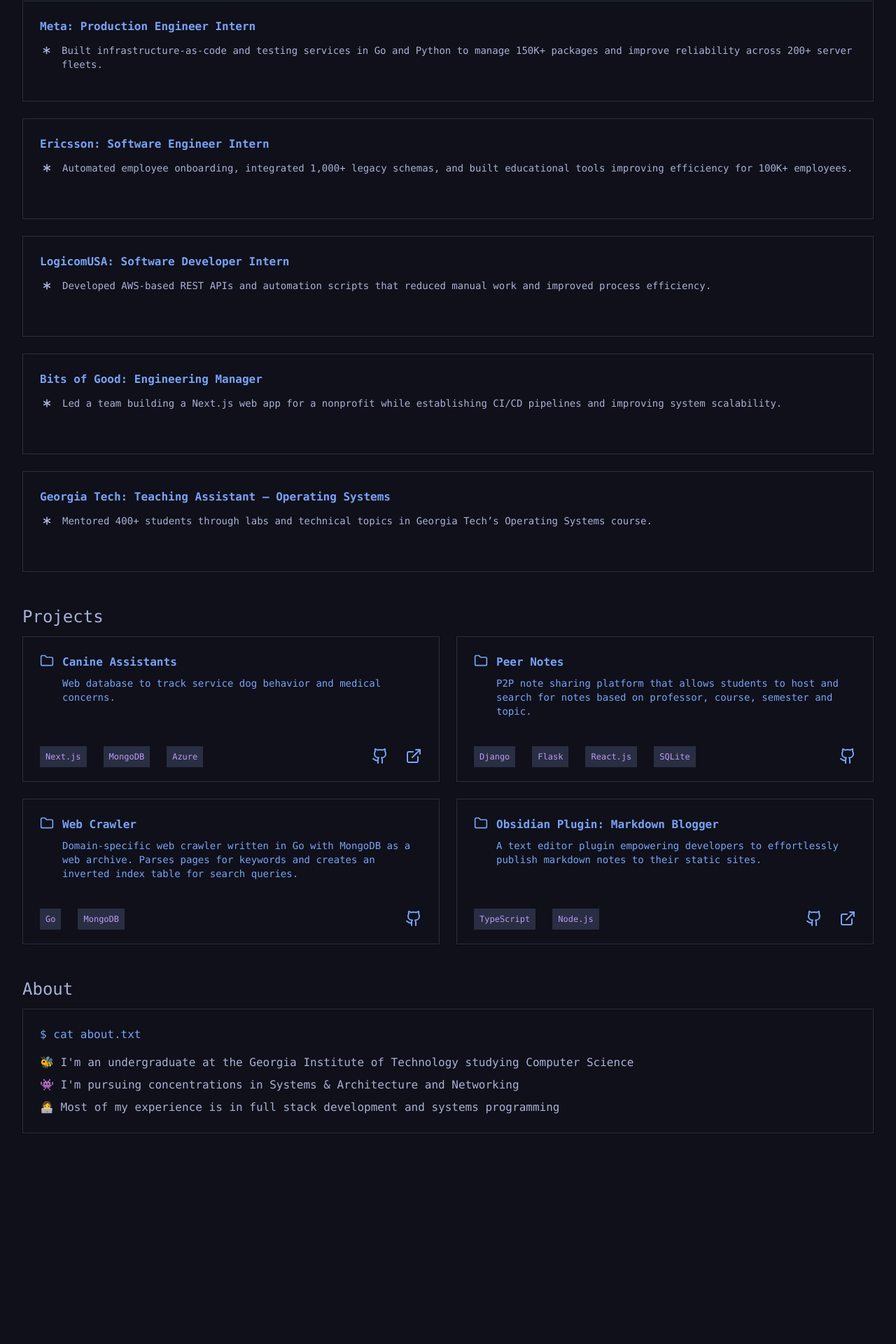
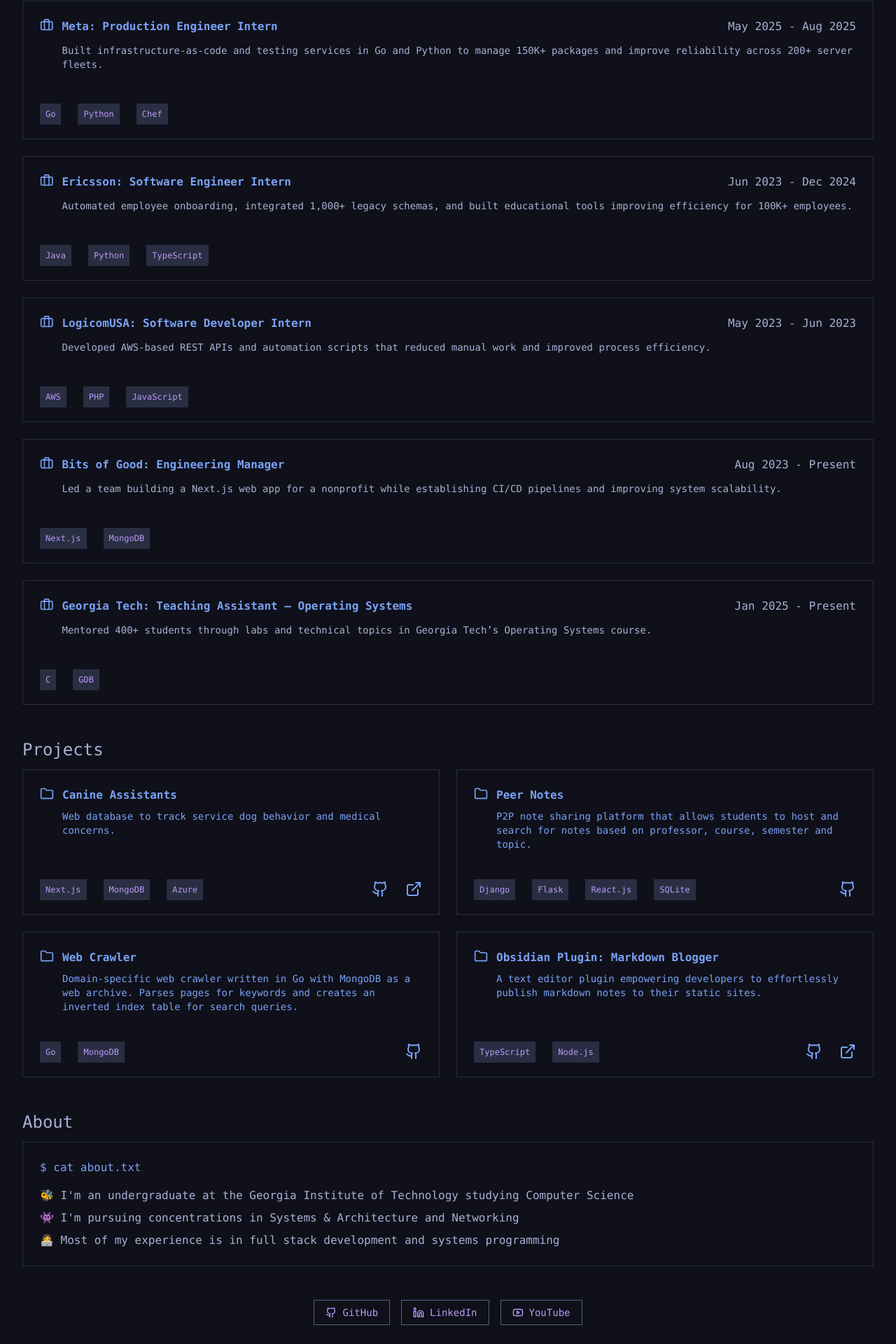
Before and after one commit to afazio1/portfolio-v3, a Next.js app: page / in a window 1280 px wide. Shown: the part 455-2375 px from the top of the page at 70% size. Before the commit the page ends 2106 px from the top, so only its background shows below. Built offline with nearby package versions, Linux system fonts and the light colour scheme.

Commit message:
updates to experience card + footer

```diff
--- a/src/app/layout.tsx
+++ b/src/app/layout.tsx
@@ -18,7 +18,7 @@
   children: React.ReactNode
 }) {
   return (
-    <html lang="en">
+    <html lang="en" className="max-w-full">
       <body className={`${inter.variable} ${jetbrainsMono.variable}`}>{children}</body>
     </html>
   )
--- a/src/app/page.tsx
+++ b/src/app/page.tsx
@@ -1,14 +1,13 @@
 "use client"
 
-import { useState } from "react"
 import { User, Code, BookOpen, Briefcase } from "lucide-react"
-import { motion } from "framer-motion"
 import { Button } from "@/components/ui/button"
 import Link from "next/link"
 import Home from "@/components/sections/Home"
 import About from "@/components/sections/About"
 import Projects from "@/components/sections/Projects"
 import Experience from "@/components/sections/Experience"
+import Footer from "@/components/sections/Footer"
 
 export default function Portfolio() {
   const scrollTo = (id: string) => {
@@ -16,39 +15,11 @@
     section.scrollIntoView({behavior: "smooth"});
   }
 
-  const tabs = {
-    experience: {
-      title: "experience",
-      content: <Experience />,
-    },
-    about: {
-      title: "about",
-      content: <About />,
-    },
-    projects: {
-      title: "projects",
-      content: <Projects />,
-    },
-    blog: {
-      title: "blog",
-      content: undefined,
-    }
-  }
 
   return (
     <div className="min-h-screen bg-background text-purple-blue p-4 md:p-8 font-mono">
       {/* ASCII Art Banner */}
-      {/* <pre className="text-green text-xs md:text-sm lg:text-base whitespace-pre overflow-x-auto">
-        {`
-█████╗ ██╗     ███████╗██╗  ██╗ █████╗     ███████╗ █████╗ ███████╗██╗ ██████╗
-██╔══██╗██║     ██╔════╝╚██╗██╔╝██╔══██╗    ██╔════╝██╔══██╗╚══███╔╝██║██╔═══██╗
-███████║██║     █████╗   ╚███╔╝ ███████║    █████╗  ███████║  ███╔╝ ██║██║   ██║
-██╔══██║██║     ██╔══╝   ██╔██╗ ██╔══██║    ██╔══╝  ██╔══██║ ███╔╝  ██║██║   ██║
-██║  ██║███████╗███████╗██╔╝ ██╗██║  ██║    ██║     ██║  ██║███████╗██║╚██████╔╝
-╚═╝  ╚═╝╚══════╝╚══════╝╚═╝  ╚═╝╚═╝  ╚═╝    ╚═╝     ╚═╝  ╚═╝╚══════╝╚═╝ ╚═════╝
-`}
-      </pre> */}
-      <div className="flex flex-row flex-wrap sm:justify-start justify-center">
+      <div className="flex flex-row flex-wrap sm:justify-start justify-center overflow-x-hidden">
         <pre className="text-green text-xs md:text-sm lg:text-base whitespace-pre overflow-x-auto">
         {`
 █████╗ ██╗     ███████╗██╗  ██╗ █████╗
@@ -70,14 +41,14 @@
 `}
       </pre>
       {/* Navigation */}
-      <nav className="mb-12 flex flex-wrap justify-between lg:w-2/3">
+      <nav className="mb-12 flex flex-wrap justify-between w-full lg:w-3/5">
         <Button
           variant="ghost"
           className={`gap-2 hover:text-purple`}
           onClick={() => scrollTo("#experience")}
         >
           <Briefcase className="w-4 h-4" />
-            experience
+            ~/experience
         </Button>
         <Button
           variant="ghost"
@@ -109,25 +80,9 @@
         <Experience />
         <Projects />
         <About/>
+        <Footer />
       </div>
 
-      {/* Content */}
-      {/* <motion.div */}
-      {/*   key={selectedSection} */}
-      {/*   initial={{ opacity: 0, y: 20 }} */}
-      {/*   animate={{ opacity: 1, y: 0 }} */}
-      {/*   transition={{ duration: 0.3 }} */}
-      {/* > */}
-      {/*   {selectedSection === "home" && tabs.home.content} */}
-      {/**/}
-      {/*   {selectedSection === "about" && tabs.about.content} */}
-      {/**/}
-      {/*   {selectedSection === "projects" && ( */}
-      {/*     <div className="space-y-6"> */}
-      {/*       {tabs.projects.content} */}
-      {/*     </div> */}
-      {/*   )} */}
-      {/* </motion.div> */}
     </div>
   )
 }
--- a/src/components/ExperienceCard.tsx
+++ b/src/components/ExperienceCard.tsx
@@ -1,6 +1,6 @@
 import { Card } from "@/components/ui/card"
 import type { Experience } from "@/content/experiences";
-import { Asterisk } from "lucide-react";
+import { Briefcase } from "lucide-react";
 
 export default function ExperienceCard({
   company,
@@ -8,21 +8,31 @@
   description,
   startDate,
   endDate,
+  tags,
 }: Experience) {
 
 
   return (
-    <Card className="p-6 bg-card border-card-border hover:border-card-border-hover transition-colors h-36">
-      <div className="flex flex-col justify-between h-full">
+    <Card className="p-6 bg-card border-card-border min-h-36">
+      <div className="flex flex-col justify-between h-full gap-12">
         <div className="flex flex-row gap-3">
-          <div>
-            <h3 className="text-purple-blue font-semibold">{company}: {position}</h3>
-            {/* <h3 className="text-purple font-semibold">{position}</h3> */}
-            <div className="flex flex-row justify-center gap-3 mt-3">
-              <Asterisk className="text-gray-white h-5 w-5"/>
+          <Briefcase className="h-5 w-5"/>
+          <div className="w-full">
+            <div className="flex flex-row justify-between">
+              <h3 className="text-purple-blue font-semibold">{company}: {position}</h3>
+              <p className="text-gray-white">{startDate} - {endDate}</p>
+            </div>
+            <div className="flex flex-row justify-start gap-3 mt-3">
               <p className="text-sm text-gray-white">{description}</p>
             </div>
           </div>
+        </div>
+        <div className="space-x-6">
+          {tags?.map((tag) => (
+            <span key={tag} className="px-2 py-2 text-xs bg-tag-background text-purple">
+              {tag}
+            </span>
+          ))}
         </div>
       </div>
     </Card>
--- a/src/components/ProjectCard.tsx
+++ b/src/components/ProjectCard.tsx
@@ -17,7 +17,7 @@
   }
 
   return (
-    <Card onClick={handleCardClick} className="p-6 bg-card border-card-border hover:border-card-border-hover transition-colors h-52">
+    <Card onClick={handleCardClick} className="p-6 bg-card border-card-border hover:border-card-border-hover transition-colors min-h-52">
       <div className="flex flex-col justify-between h-full">
         <div className="flex flex-row gap-3">
           <Folder className="flex-none w-5 h-5 text-purple-blue" />
--- /dev/null
+++ b/src/components/sections/Footer.tsx
@@ -0,0 +1,35 @@
+import { Github, Linkedin, Youtube } from "lucide-react"
+import Link from "next/link"
+import { Button } from "../ui/button"
+
+export default function Footer() {
+const socials = [
+    {
+      title: "GitHub",
+      href: "https://github.com/afazio1",
+      icon: <Github className="w-4 h-4" />
+    },
+    {
+      title: "LinkedIn",
+      href: "https://www.linkedin.com/in/alexa-fazio/",
+      icon: <Linkedin className="w-4 h-4"/>
+    },
+    {
+      title: "YouTube",
+      href: "https://youtube.com/c/RoboticNation",
+      icon: <Youtube className="w-4 h-4"/>
+    }
+  ]
+  return (
+  <div className="flex flex-row gap-4 justify-center">
+        {socials.map((social) => (
+          <Link href={social.href} key={social.title}>
+            <Button variant="outline" className="gap-2 text-purple border-muted hover:border-gray-white">
+              {social.icon}
+              {social.title}
+            </Button>
+          </Link>
+        ))}
+      </div>
+  )
+}
--- a/src/components/sections/Home.tsx
+++ b/src/components/sections/Home.tsx
@@ -1,7 +1,4 @@
 import { Github, Linkedin, Youtube } from "lucide-react"
-import { Button } from "@/components/ui/button"
-import Link from "next/link"
-import Projects from "@/components/sections/Projects"
 
 export default function Home() {
 
--- a/src/content/experiences.ts
+++ b/src/content/experiences.ts
@@ -4,6 +4,7 @@
   description: string
   startDate: string
   endDate: string
+  tags?: string[]
 }
 
 const experiences: Experience[] = [
@@ -13,7 +14,8 @@
     description:
     "Built infrastructure-as-code and testing services in Go and Python to manage 150K+ packages and improve reliability across 200+ server fleets.",
     startDate: "May 2025",
-    endDate: "Aug 2025"
+    endDate: "Aug 2025",
+    tags: ["Go", "Python", "Chef"]
   },
   {
     company: "Ericsson",
@@ -21,7 +23,8 @@
     description:
     "Automated employee onboarding, integrated 1,000+ legacy schemas, and built educational tools improving efficiency for 100K+ employees.",
     startDate: "Jun 2023",
-    endDate: "Dec 2024"
+    endDate: "Dec 2024",
+    tags: ["Java", "Python", "TypeScript"]
   },
   {
     company: "LogicomUSA",
@@ -29,7 +32,8 @@
     description:
     "Developed AWS-based REST APIs and automation scripts that reduced manual work and improved process efficiency.",
     startDate: "May 2023",
-    endDate: "Jun 2023"
+    endDate: "Jun 2023",
+    tags: ["AWS", "PHP", "JavaScript"]
   },
   {
     company: "Bits of Good",
@@ -37,7 +41,8 @@
     description:
     "Led a team building a Next.js web app for a nonprofit while establishing CI/CD pipelines and improving system scalability.",
     startDate: "Aug 2023",
-    endDate: "Present"
+    endDate: "Present",
+    tags: ["Next.js", "MongoDB"]
   },
   {
     company: "Georgia Tech",
@@ -45,7 +50,8 @@
     description:
     "Mentored 400+ students through labs and technical topics in Georgia Tech’s Operating Systems course.",
     startDate: "Jan 2025",
-    endDate: "Present"
+    endDate: "Present",
+    tags: ["C", "GDB"]
   }
 ]
 
```
